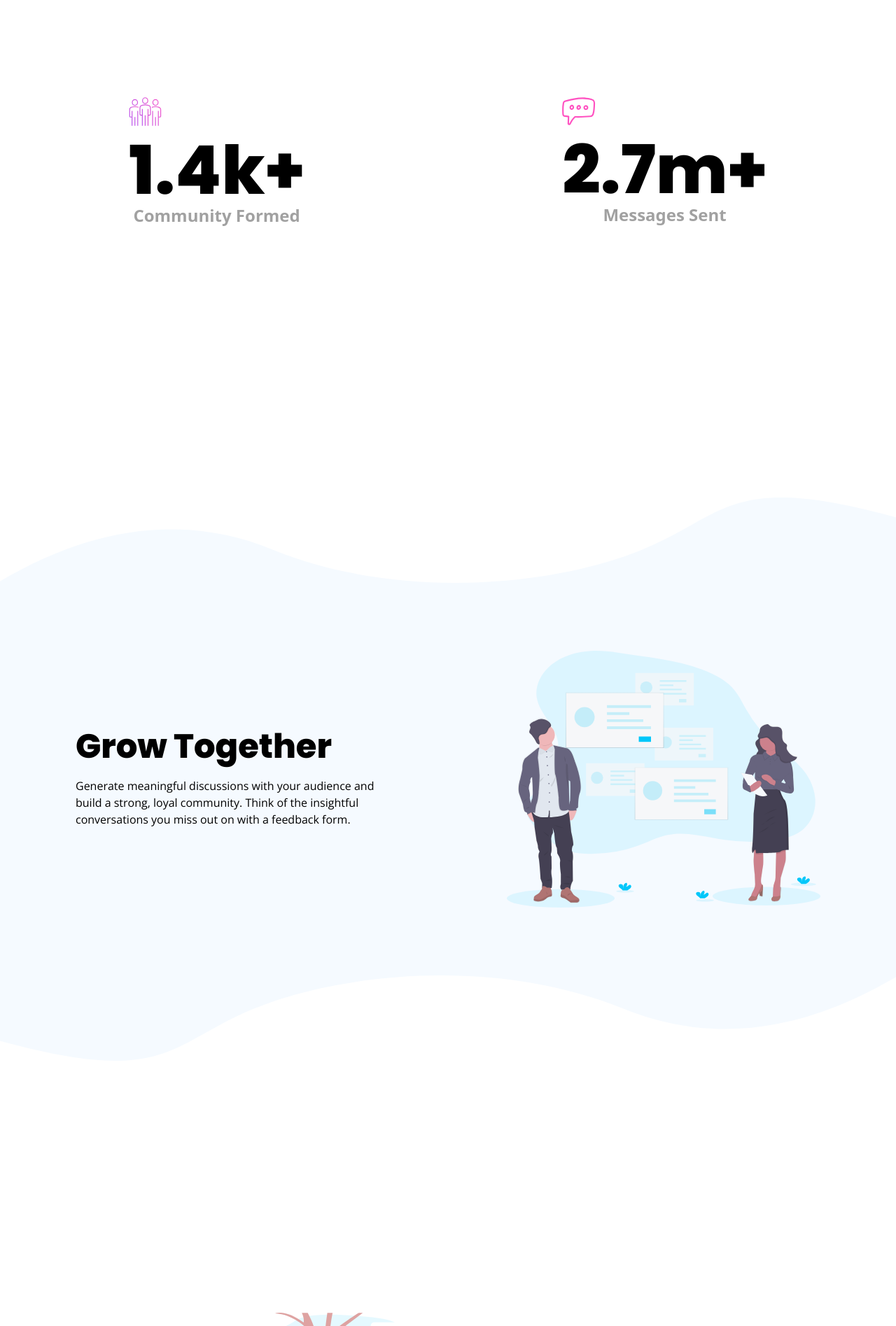
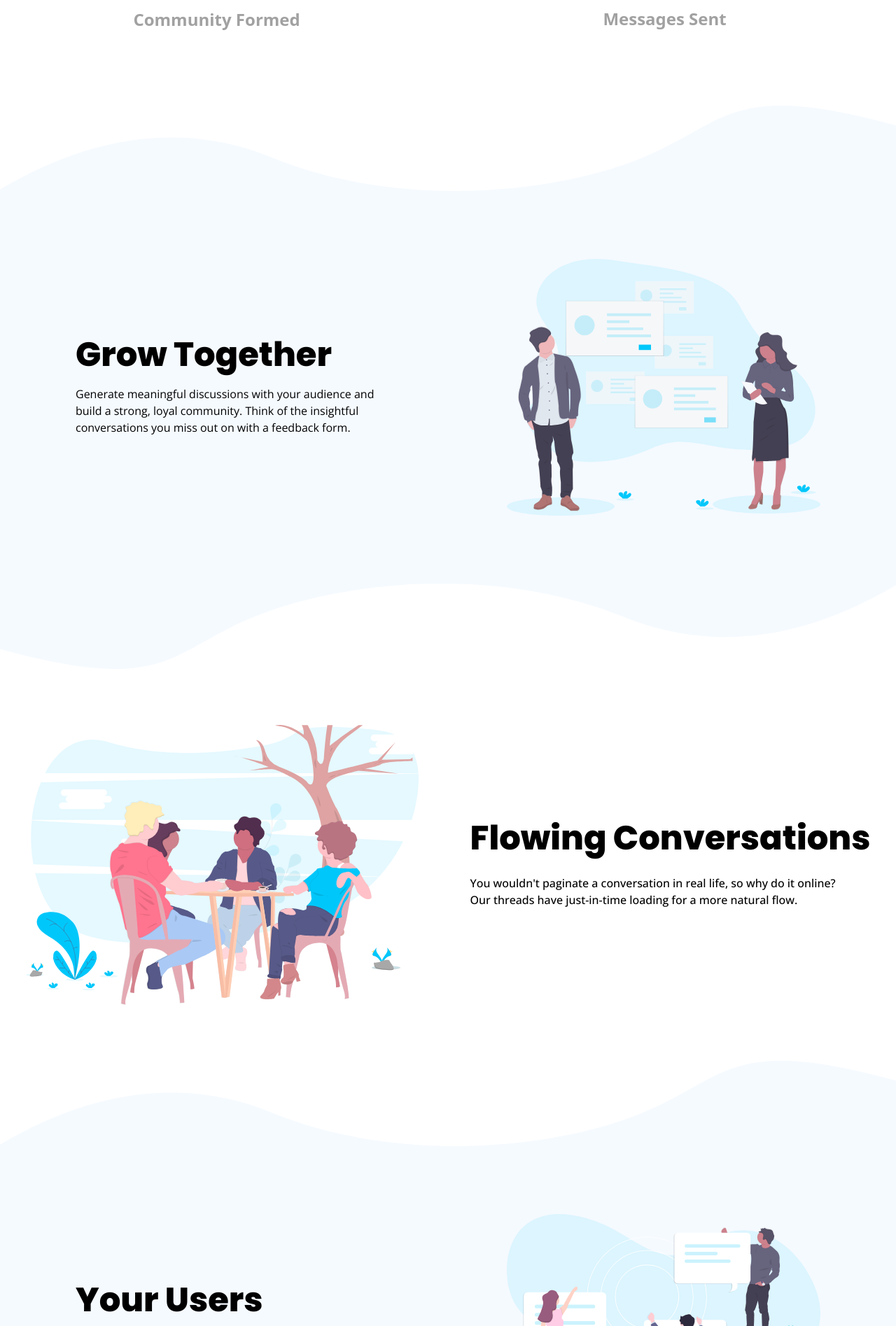
Before and after one commit to JunLovin/huddle-landing-page, a React (Vite) app: page / in a window 1280 px wide. Shown: the part 1585-3480 px from the top of the page at 70% size. Built offline with nearby package versions, Linux system fonts and the light colour scheme.

Commit message:
style: adjust margin-top values for consistent spacing
The margin-top values were updated from `mt-90` to `mt-20` across multiple components to ensure consistent spacing and improve the visual layout. This change enhances the overall design alignment without altering the functionality.

```diff
--- a/src/components/FlowingConversations.jsx
+++ b/src/components/FlowingConversations.jsx
@@ -3,7 +3,7 @@ import FlowingC from '@public/images/illustration-flowing-conversation.svg'
 function FlowingConversations() {
     return (
         <>
-        <div className="grow-top w-full relative mt-90">
+        <div className="grow-top w-full relative mt-20">
             <div className="grow h-[50dvh] w-full relative">
                 <div className="grow-container w-full h-full flex flex-row-reverse justify-around items-center max-xl:flex-col-reverse max-xl:gap-20 max-xl:text-center">
                     <div className="grow-left flex flex-col gap-7 h-full justify-center">
--- a/src/components/GrowTogether.jsx
+++ b/src/components/GrowTogether.jsx
@@ -3,7 +3,7 @@ import Grow from '@public/images/illustration-grow-together.svg'
 function GrowTogether() {
     return (
         <>
-        <div className="w-full bg-white mt-90">
+        <div className="w-full bg-white mt-20">
             <svg
                 width="100%"
                 height="155"
--- a/src/components/TotalUsers.jsx
+++ b/src/components/TotalUsers.jsx
@@ -4,7 +4,7 @@ import Messages from '@public/images/icon-messages.svg'
 function TotalUsers() {
     return (
         <>
-        <div className="total-users w-full h-[30dvh] flex justify-center items-center mb-50 max-2xl:mt-90 max-2xl:mb-0 max-sm:mt-40">
+        <div className="total-users w-full h-[30dvh] flex justify-center items-center mb-20 max-2xl:mt-20 max-2xl:mb-0 max-sm:mt-0">
             <div className="total-users-container w-full flex justify-around items-center max-sm:flex-col max-sm:gap-30">
                 <div className="community">
                     <img src={Community} alt="" className="mb-4" />
--- a/src/components/YourUsers.jsx
+++ b/src/components/YourUsers.jsx
@@ -3,7 +3,7 @@ import Users from '@public/images/illustration-your-users.svg'
 function YourUsers() {
     return (
         <>
-        <div className="w-full bg-white mt-90">
+        <div className="w-full bg-white mt-20">
             <svg
                 width="100%"
                 height="155"
```
